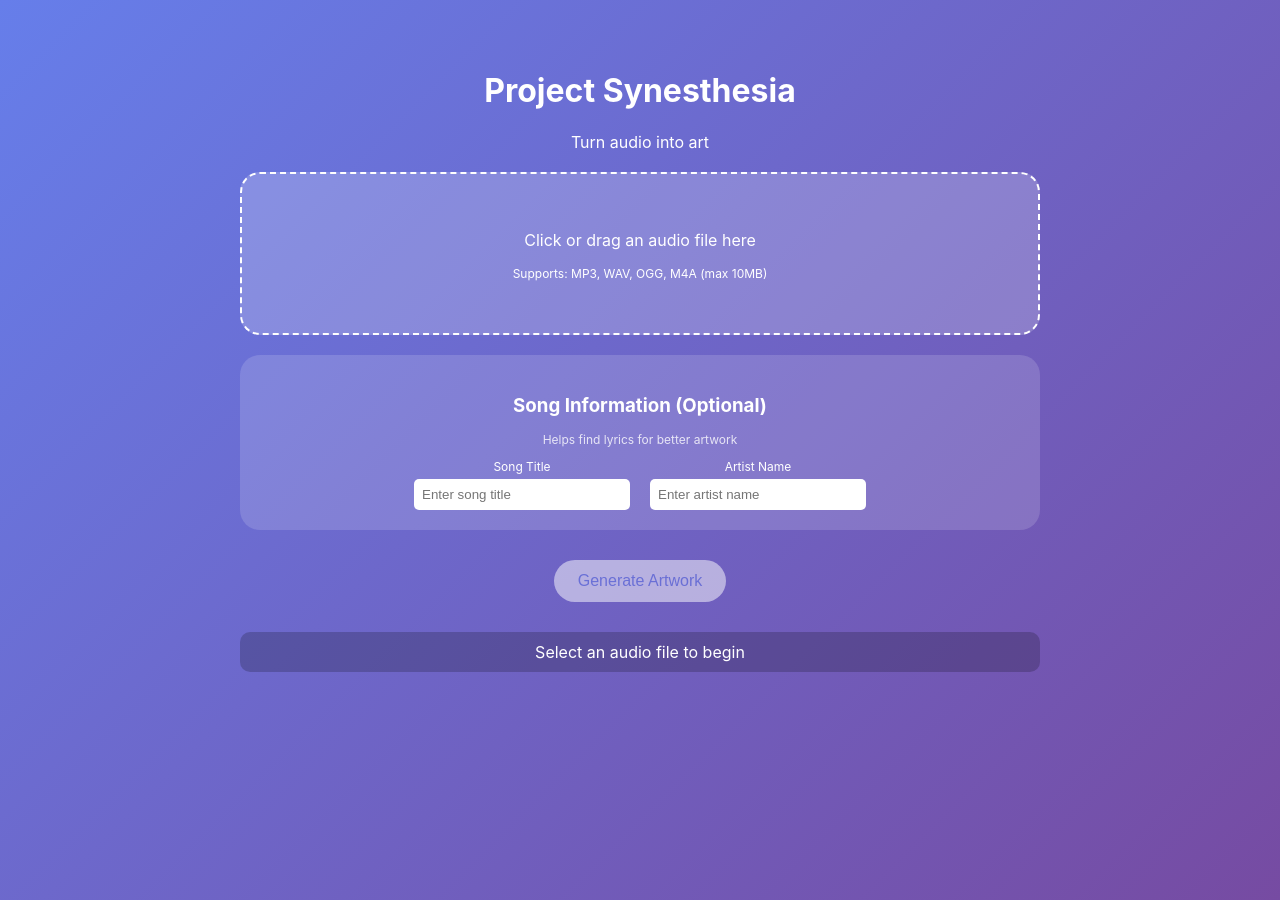
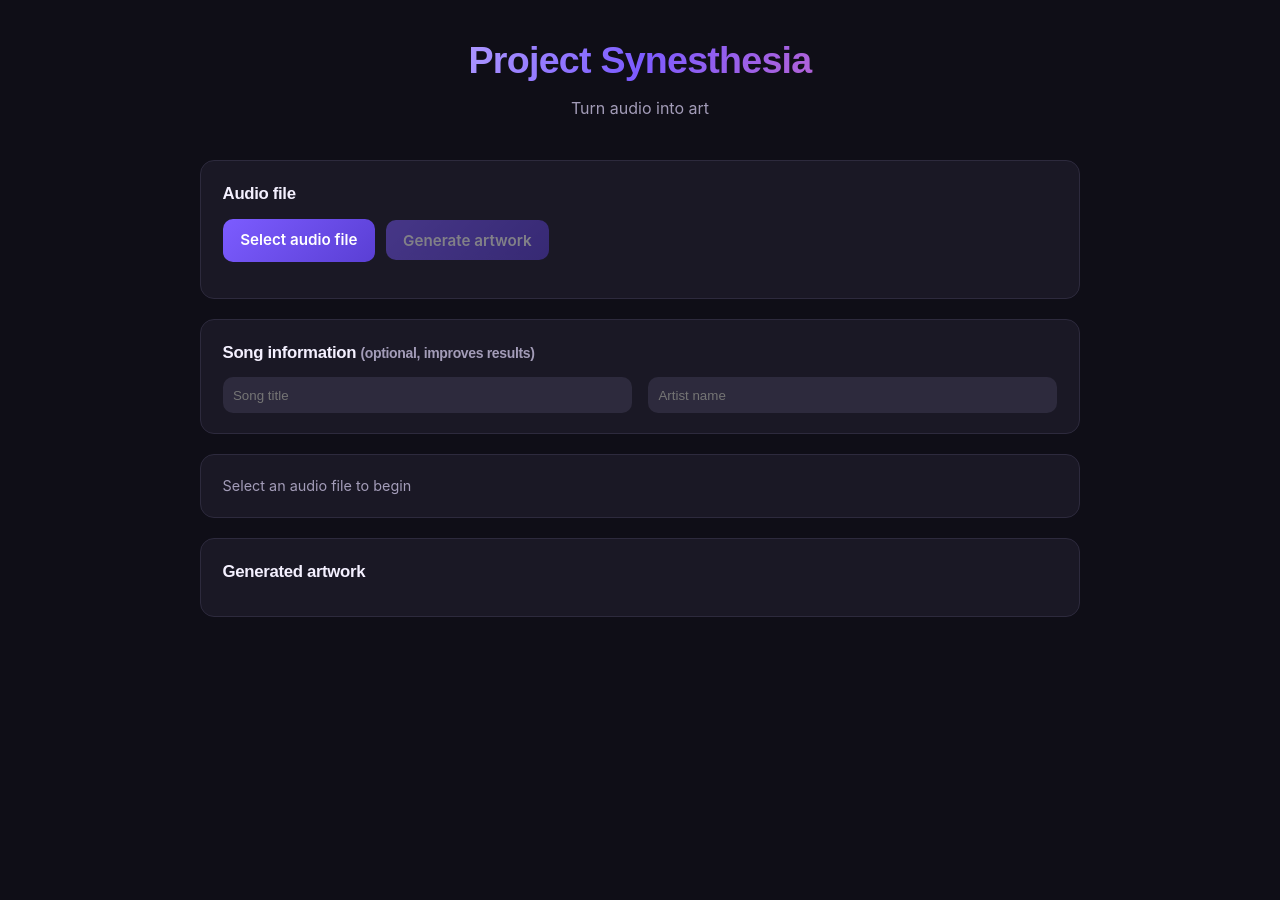
Before and after one commit to AlumiumFoil/projectsynesthesia, a Flask app: page / in a window 1280 px wide. After the commit the page ends 617 px from the top, so only its background shows below. Run offline with Flask 3, Linux system fonts and the light colour scheme.

Commit message:
css style change

```diff
--- /dev/null
+++ b/backend/static/css/styles.css
@@ -0,0 +1,230 @@
+:root {
+  --bg: #0f0e17;
+  --surface: #1a1825;
+  --border: #2d2a3d;
+  --text: #f4f0ff;
+  --muted: #a39cb8;
+  --accent: #7c5cff;
+  --accent2: #ff6b9d;
+  --success: #3ddc97;
+}
+
+* {
+  box-sizing: border-box;
+}
+
+body {
+  margin: 0;
+  font-family: "DM Sans", -apple-system, BlinkMacSystemFont, "Segoe UI", Roboto, sans-serif;
+  background: var(--bg);
+  color: var(--text);
+  min-height: 100vh;
+  line-height: 1.5;
+}
+
+h1,
+h2,
+h3 {
+  font-family: "Outfit", "DM Sans", sans-serif;
+  font-weight: 600;
+  letter-spacing: -0.02em;
+}
+
+a {
+  color: var(--accent2);
+}
+
+.page {
+  max-width: 920px;
+  margin: 0 auto;
+  padding: 2rem 1.25rem 4rem;
+}
+
+.hero {
+  text-align: center;
+  margin-bottom: 2.5rem;
+}
+
+.hero h1 {
+  font-size: clamp(1.75rem, 4vw, 2.35rem);
+  margin: 0 0 0.5rem;
+  background: linear-gradient(120deg, var(--text), var(--accent), var(--accent2));
+  -webkit-background-clip: text;
+  background-clip: text;
+  color: transparent;
+}
+
+.hero p {
+  margin: 0;
+  color: var(--muted);
+  max-width: 36rem;
+  margin-inline: auto;
+}
+
+.panel {
+  background: var(--surface);
+  border: 1px solid var(--border);
+  border-radius: 14px;
+  padding: 1.25rem 1.35rem;
+  margin-bottom: 1.25rem;
+}
+
+.panel h2 {
+  margin: 0 0 0.75rem;
+  font-size: 1.05rem;
+  color: var(--text);
+}
+
+.panel .hint {
+  font-size: 0.875rem;
+  color: var(--muted);
+  margin: 0 0 1rem;
+}
+
+.toolbar {
+  display: flex;
+  flex-wrap: wrap;
+  gap: 0.65rem;
+  align-items: center;
+  margin-bottom: 1rem;
+}
+
+button,
+.file-btn {
+  font-family: inherit;
+  font-size: 0.95rem;
+  border: none;
+  border-radius: 10px;
+  padding: 0.65rem 1.1rem;
+  cursor: pointer;
+  background: linear-gradient(135deg, var(--accent), #5a3fd4);
+  color: #fff;
+  font-weight: 600;
+  transition: transform 0.15s ease, filter 0.15s ease, opacity 0.15s ease;
+}
+
+button:hover:not(:disabled),
+.file-btn:hover {
+  filter: brightness(1.08);
+  transform: translateY(-1px);
+}
+
+button:disabled {
+  opacity: 0.45;
+  cursor: not-allowed;
+  transform: none;
+}
+
+button.secondary {
+  background: var(--border);
+  color: var(--text);
+}
+
+.file-btn {
+  display: inline-block;
+  position: relative;
+  overflow: hidden;
+}
+
+.file-btn input {
+  position: absolute;
+  inset: 0;
+  opacity: 0;
+  cursor: pointer;
+}
+
+#waveform-host {
+  border-radius: 10px;
+  overflow: hidden;
+  background: #12101c;
+  border: 1px solid var(--border);
+  min-height: 140px;
+}
+
+#waveform-host canvas {
+  display: block;
+  width: 100% !important;
+  height: auto !important;
+}
+
+.status {
+  font-size: 0.9rem;
+  color: var(--muted);
+  min-height: 1.4em;
+}
+
+.status.ok {
+  color: var(--success);
+}
+
+.status.err {
+  color: #ff8a8a;
+}
+
+.meta {
+  display: grid;
+  grid-template-columns: repeat(auto-fill, minmax(140px, 1fr));
+  gap: 0.5rem 1rem;
+  font-size: 0.85rem;
+  margin: 0.75rem 0 0;
+  padding: 0;
+  list-style: none;
+}
+
+.meta li span {
+  color: var(--muted);
+  display: block;
+  font-size: 0.75rem;
+  text-transform: uppercase;
+  letter-spacing: 0.06em;
+}
+
+.chips {
+  display: flex;
+  flex-wrap: wrap;
+  gap: 0.4rem;
+  margin: 0.75rem 0 0;
+}
+
+.chip {
+  font-size: 0.78rem;
+  padding: 0.25rem 0.55rem;
+  border-radius: 999px;
+  background: rgba(124, 92, 255, 0.2);
+  color: #dcd2ff;
+  border: 1px solid rgba(124, 92, 255, 0.35);
+}
+
+.prompt-box {
+  margin-top: 0.75rem;
+  padding: 0.9rem 1rem;
+  border-radius: 10px;
+  background: #12101c;
+  border: 1px solid var(--border);
+  font-size: 0.9rem;
+  color: #e6e0f5;
+  white-space: pre-wrap;
+}
+
+.roadmap {
+  font-size: 0.88rem;
+  color: var(--muted);
+}
+
+.roadmap ul {
+  margin: 0.5rem 0 0;
+  padding-left: 1.1rem;
+}
+
+@media (max-width: 520px) {
+  .toolbar {
+    flex-direction: column;
+    align-items: stretch;
+  }
+
+  button,
+  .file-btn {
+    width: 100%;
+    text-align: center;
+  }
+}
--- a/backend/templates/index.html
+++ b/backend/templates/index.html
@@ -3,121 +3,50 @@
 <head>
     <meta charset="UTF-8">
     <meta name="viewport" content="width=device-width, initial-scale=1.0">
-    <title>Synesthesia Sketchpad</title>
-    <style>
-        body {
-            font-family: -apple-system, BlinkMacSystemFont, 'Segoe UI', Roboto, sans-serif;
-            text-align: center;
-            padding: 50px;
-            background: linear-gradient(135deg, #667eea 0%, #764ba2 100%);
-            color: white;
-            margin: 0;
-            min-height: 100vh;
-        }
-        .container {
-            max-width: 800px;
-            margin: 0 auto;
-        }
-        .upload-area {
-            background: rgba(255, 255, 255, 0.2);
-            border: 2px dashed white;
-            border-radius: 20px;
-            padding: 40px;
-            margin: 20px 0;
-            cursor: pointer;
-            transition: background 0.3s;
-        }
-        .upload-area:hover {
-            background: rgba(255, 255, 255, 0.3);
-        }
-        input[type="file"] {
-            display: none;
-        }
-        button {
-            background: white;
-            color: #667eea;
-            border: none;
-            padding: 12px 24px;
-            font-size: 16px;
-            border-radius: 50px;
-            cursor: pointer;
-            margin: 10px 5px;
-            transition: transform 0.2s;
-        }
-        button:hover {
-            transform: scale(1.05);
-        }
-        button:disabled {
-            opacity: 0.5;
-            cursor: not-allowed;
-            transform: none;
-        }
-        .file-info {
-            margin: 20px 0;
-            font-size: 14px;
-            opacity: 0.9;
-        }
-        .status {
-            margin: 20px 0;
-            font-size: 16px;
-            padding: 10px;
-            border-radius: 10px;
-            background: rgba(0, 0, 0, 0.2);
-        }
-        img {
-            max-width: 100%;
-            border-radius: 10px;
-            margin-top: 20px;
-            box-shadow: 0 10px 40px rgba(0,0,0,0.2);
-        }
-        .features {
-            background: rgba(0, 0, 0, 0.3);
-            padding: 15px;
-            border-radius: 10px;
-            margin: 20px 0;
-            font-size: 14px;
-            text-align: left;
-            display: inline-block;
-        }
-    </style>
+    <title>Project Synesthesia</title>
+    <link rel="stylesheet" href="{{ url_for('static', filename='css/styles.css') }}">
 </head>
 <body>
-    <div class="container">
-        <h1>Project Synesthesia</h1>
-        <p>Turn audio into art</p>
-
-        <div class="upload-area" id="uploadArea">
-            <p>Click or drag an audio file here</p>
-            <p style="font-size: 12px; margin-top: 10px;">Supports: MP3, WAV, OGG, M4A (max 10MB)</p>
+    <div class="page">
+        <div class="hero">
+            <h1>Project Synesthesia</h1>
+            <p>Turn audio into art</p>
         </div>
 
-        <input type="file" id="fileInput" accept="audio/*">
+        <!-- Upload Area -->
+        <div class="panel">
+            <h2>Audio file</h2>
+            <div class="toolbar">
+                <div class="file-btn">
+                    Select audio file
+                    <input type="file" id="fileInput" accept="audio/*">
+                </div>
+                <button id="generateBtn" disabled>Generate artwork</button>
+            </div>
+            <div class="file-info" id="fileInfo"></div>
+        </div>
 
-        <div class="file-info" id="fileInfo"></div>
-
-        <div style="background: rgba(255, 255, 255, 0.15); border-radius: 20px; padding: 20px; margin: 20px 0;">
-            <h3 style="margin-bottom: 15px;">Song Information (Optional)</h3>
-            <p style="font-size: 12px; opacity: 0.8;">Helps find lyrics for better artwork</p>
-
-            <div style="display: flex; gap: 20px; flex-wrap: wrap; justify-content: center;">
-                <div>
-                    <label style="display: block; font-size: 12px; margin-bottom: 5px;">Song Title</label>
-                    <input type="text" id="songTitle" placeholder="Enter song title"
-                        style="padding: 8px; border-radius: 5px; border: none; width: 200px;">
-                </div>
-                <div>
-                    <label style="display: block; font-size: 12px; margin-bottom: 5px;">Artist Name</label>
-                    <input type="text" id="songArtist" placeholder="Enter artist name"
-                        style="padding: 8px; border-radius: 5px; border: none; width: 200px;">
-                </div>
+        <!-- Song Information -->
+        <div class="panel">
+            <h2>Song information <span class="hint">(optional, improves results)</span></h2>
+            <div style="display: flex; gap: 1rem; flex-wrap: wrap;">
+                <input type="text" id="songTitle" placeholder="Song title"
+                       style="flex:1; background: var(--border); border: none; padding: 0.65rem; border-radius: 10px; color: var(--text);">
+                <input type="text" id="songArtist" placeholder="Artist name"
+                       style="flex:1; background: var(--border); border: none; padding: 0.65rem; border-radius: 10px; color: var(--text);">
             </div>
         </div>
 
-        <button id="generateBtn" disabled>Generate Artwork</button>
+        <!-- Status -->
+        <div class="panel">
+            <div class="status" id="status">Select an audio file to begin</div>
+        </div>
 
-        <div class="status" id="status">Select an audio file to begin</div>
-
-        <div id="resultContainer"></div>
+        <!-- Results -->
+        <div class="panel" id="resultPanel">
+            <h2>Generated artwork</h2>
+            <div id="resultContainer"></div>
+        </div>
     </div>
 
     <script>
```
